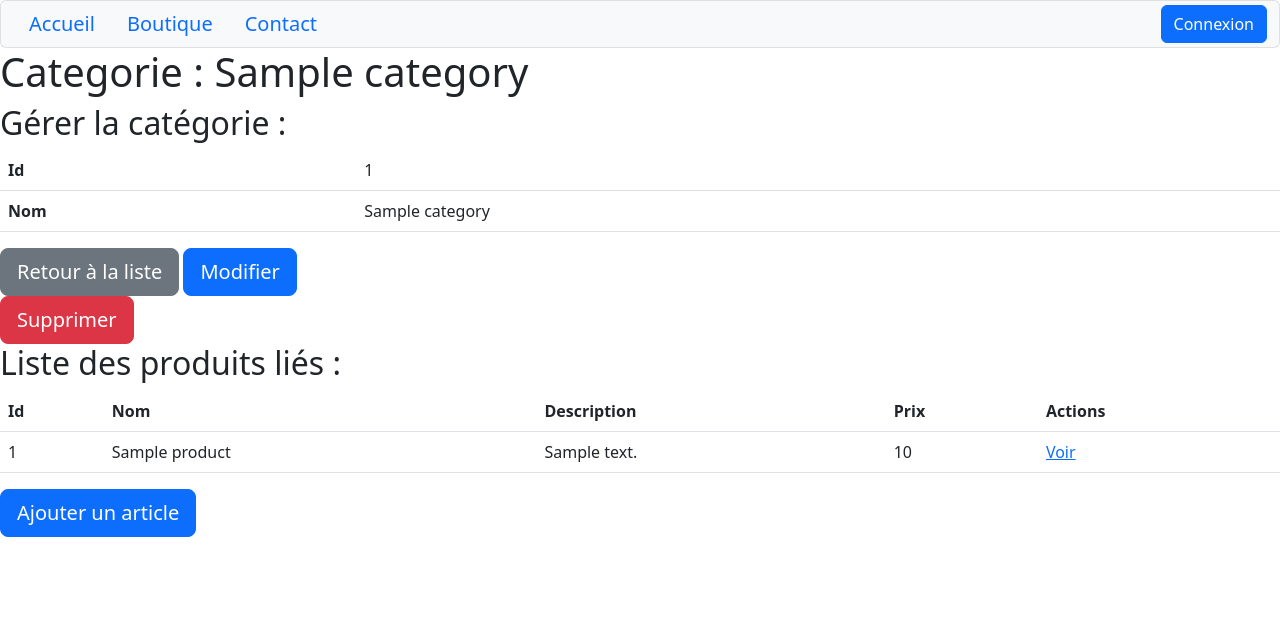
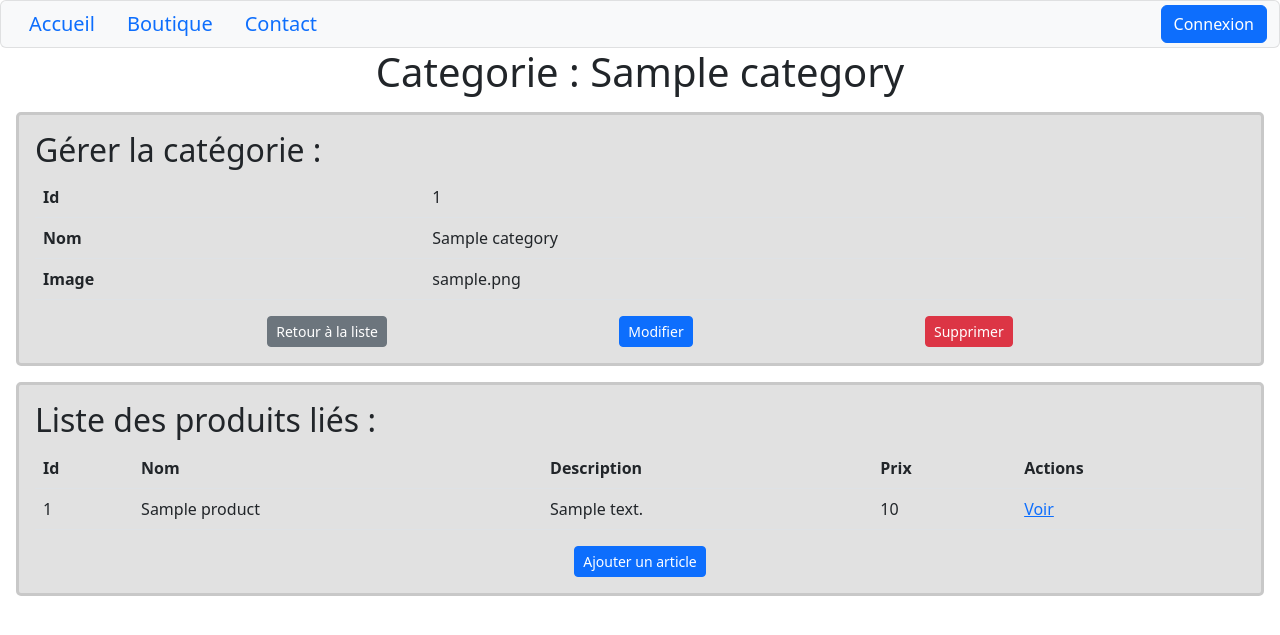
Before and after one commit to LaureDominguez/boutique_v2, a Symfony app: template templates/category/show.html.twig in a window 1280 px wide. Shown: the top 635 px of the page. Run offline with Twig, Linux system fonts and the light colour scheme; the template is opened without the code that fills it: most values are stand-ins (such as "Sample title", 1, 10 or a date in 2020); some libraries are stand-ins or nearby versions.

Commit message:
added css to admin shop categories

```diff
--- a/public/asset/style.css
+++ b/public/asset/style.css
@@ -4,12 +4,12 @@
 }
 
 /*pour desactiver la scrollbar*/
-html,
+/* html,
 body {
     margin: 0;
     height: 100%;
     overflow: hidden
-}
+} */
 /* scrollbar de mort*/
 
 .loginPage{
@@ -21,7 +21,13 @@ body {
     text-align: center;
 }
 
-/* Home */
+/*************************All************************/
+
+h1{
+    text-align: center;
+}
+
+/************************* Home *********************/
 
 .home{
     min-width: 100%;
@@ -98,3 +104,27 @@ body {
 }
 
 /* end block-$ */
+
+
+/****************************** Shop Admin ***********************/
+
+.groupe-button-option{
+    display: flex;
+    justify-content: space-evenly;
+    align-items: center;
+    flex-wrap: wrap;
+}
+
+.add-button{
+    display: flex;
+    justify-content: space-around;
+}
+
+.block-category{
+    margin: 1rem;
+    padding: 1rem;
+    border-radius: 5px;
+    border-style: solid;
+    border-color: rgb(200, 200, 200);
+    background-color: rgb(225, 225, 225);
+}
--- a/src/Controller/CategoryController.php
+++ b/src/Controller/CategoryController.php
@@ -32,7 +32,7 @@ class CategoryController extends AbstractController
         if ($form->isSubmitted() && $form->isValid()) {
             $categoryRepository->save($category, true);
 
-            return $this->redirectToRoute('app_category_index', [], Response::HTTP_SEE_OTHER);
+            return $this->redirectToRoute('app_shop_admin', [], Response::HTTP_SEE_OTHER);
         }
 
         return $this->renderForm('category/new.html.twig', [
@@ -61,7 +61,7 @@ class CategoryController extends AbstractController
         if ($form->isSubmitted() && $form->isValid()) {
             $categoryRepository->save($category, true);
 
-            return $this->redirectToRoute('app_category_index', [], Response::HTTP_SEE_OTHER);
+            return $this->redirectToRoute('app_shop_admin', [], Response::HTTP_SEE_OTHER);
         }
 
         return $this->renderForm('category/edit.html.twig', [
@@ -77,6 +77,6 @@ class CategoryController extends AbstractController
             $categoryRepository->remove($category, true);
         }
 
-        return $this->redirectToRoute('app_category_index', [], Response::HTTP_SEE_OTHER);
+        return $this->redirectToRoute('app_shop_admin', [], Response::HTTP_SEE_OTHER);
     }
 }
--- a/templates/category/_delete_form.html.twig
+++ b/templates/category/_delete_form.html.twig
@@ -1,4 +1,4 @@
 <form method="post" action="{{ path('app_category_delete', {'id': category.id}) }}" onsubmit="return confirm('Êtes-vous sûr de vouloir supprimer cet objet ?');">
     <input type="hidden" name="_token" value="{{ csrf_token('delete' ~ category.id) }}">
-    <button class="btn btn-lg btn-danger">Supprimer</button>
+    <button class="btn btn-sm btn-danger">Supprimer</button>
 </form>
--- a/templates/category/_form.html.twig
+++ b/templates/category/_form.html.twig
@@ -1,4 +1,8 @@
 {{ form_start(form) }}
     {{ form_widget(form) }}
-    <button class="btn">{{ button_label|default('Save') }}</button>
+    <div class="groupe-button-option">
+        <a class="btn btn-sm btn-secondary" href="{{ path('app_shop_admin') }}">Retour à la liste</a>
+        <button class="btn btn-sm btn-primary">{{ button_label|default('Valider') }}</button>
+        {{ include('category/_delete_form.html.twig') }}
+    </div>
 {{ form_end(form) }}
--- a/templates/category/index.html.twig
+++ b/templates/category/index.html.twig
@@ -10,6 +10,7 @@
             <tr>
                 <th>Id</th>
                 <th>Name</th>
+                <th>Img</th>
                 <th>actions</th>
             </tr>
         </thead>
@@ -17,6 +18,7 @@
         {% for category in categories %}
             <tr>
                 <td>{{ category.id }}</td>
+                *<td>{{ category.img }}</td>
                 <td>{{ category.name }}</td>
                 <td>
                     <a href="{{ path('app_category_show', {'id': category.id}) }}">show</a>
--- a/templates/category/show.html.twig
+++ b/templates/category/show.html.twig
@@ -4,7 +4,7 @@
 
 {% block body %}
     <h1>Categorie : {{ category.name }}</h1>
-    <div>
+    <div class="block-category">
         <h2>Gérer la catégorie :</h2>
 
         <table class="table">
@@ -17,17 +17,23 @@
                     <th>Nom</th>
                     <td>{{ category.name }}</td>
                 </tr>
+                <tr>
+                    <th>Image</th>
+                    <td>{{ category.img }}</td>
+                </tr>
             </tbody>
         </table>
 
-        <a class="btn btn-lg btn-secondary" href="{{ path('app_shop_admin') }}">Retour à la liste</a>
+        <div class="groupe-button-option">
+            <a class="btn btn-sm btn-secondary" href="{{ path('app_shop_admin') }}">Retour à la liste</a>
 
-        <a class="btn btn-lg btn-primary" href="{{ path('app_category_edit', {'id': category.id}) }}">Modifier</a>
+            <a class="btn btn-sm btn-primary" href="{{ path('app_category_edit', {'id': category.id}) }}">Modifier</a>
 
             {{ include('category/_delete_form.html.twig') }}
         </div>
+    </div>
 
-    <div>
+    <div class="block-category">
         <h2>Liste des produits liés :</h2>
         <table class="table">
             <thead>
@@ -57,7 +63,8 @@
             {% endfor %}
             </tbody>
         </table>
-
-        <a class="btn btn-lg btn-primary" href="{{ path('app_product_new') }}">Ajouter un article</a>
+        <div class="add-button">
+            <a class="btn btn-sm btn-primary" href="{{ path('app_product_new') }}">Ajouter un article</a>
+        </div>
     </div>
 {% endblock %}
--- a/templates/product/_delete_form.html.twig
+++ b/templates/product/_delete_form.html.twig
@@ -1,4 +1,4 @@
-<form method="post" action="{{ path('app_product_delete', {'id': product.id}) }}" onsubmit="return confirm('Are you sure you want to delete this item?');">
+<form method="post" action="{{ path('app_product_delete', {'id': product.id}) }}" onsubmit="return confirm('Êtes-vous sûr de vouloir supprimer cet article ?');">
     <input type="hidden" name="_token" value="{{ csrf_token('delete' ~ product.id) }}">
-    <button class="btn">Delete</button>
+    <button class="btn btn-sm btn-danger">Supprimer</button>
 </form>
--- a/templates/product/_form.html.twig
+++ b/templates/product/_form.html.twig
@@ -1,4 +1,4 @@
 {{ form_start(form) }}
     {{ form_widget(form) }}
-    <button class="btn">{{ button_label|default('Save') }}</button>
+    <button class="btn btn-sm btn-primary">{{ button_label|default('Valider') }}</button>
 {{ form_end(form) }}
--- a/templates/product/edit.html.twig
+++ b/templates/product/edit.html.twig
@@ -5,9 +5,9 @@
 {% block body %}
     <h1>Edit Product</h1>
 
-    {{ include('product/_form.html.twig', {'button_label': 'Update'}) }}
+    {{ include('product/_form.html.twig', {'button_label': 'Modifier'}) }}
 
-    <a href="{{ path('app_product_index') }}">back to list</a>
+    <a class="btn btn-sm btn-secondary" href="{{ path('app_product_index') }}">Retour à la liste</a>
 
     {{ include('product/_delete_form.html.twig') }}
 {% endblock %}
--- a/templates/product/index.html.twig
+++ b/templates/product/index.html.twig
@@ -37,5 +37,5 @@
         </tbody>
     </table>
 
-    <a href="{{ path('app_product_new') }}">Ajouter un article</a>
+    <a class="btn btn-sm btn-primary" href="{{ path('app_product_new') }}">Ajouter un article</a>
 {% endblock %}
--- a/templates/product/new.html.twig
+++ b/templates/product/new.html.twig
@@ -1,11 +1,11 @@
 {% extends 'base.html.twig' %}
 
-{% block title %}New Product{% endblock %}
+{% block title %}Nouveau produit{% endblock %}
 
 {% block body %}
-    <h1>Create new Product</h1>
+    <h1>Créez un nouveau produit</h1>
 
     {{ include('product/_form.html.twig') }}
 
-    <a href="{{ path('app_product_index') }}">back to list</a>
+    <a class="btn btn-sm btn-secondary" href="{{ path('app_product_index') }}">Retour à la liste</a>
 {% endblock %}
```
Also changed, not shown: migrations/Version20221018081735.php (added, +31 -0 lines), src/Entity/Category.php (+15 -0 lines), src/Form/CategoryType.php (+10 -1 lines), src/Form/ProductType.php (+18 -4 lines), templates/category/edit.html.twig (+5 -7 lines), templates/category/new.html.twig (+8 -6 lines), templates/product/show.html.twig (+6 -6 lines), templates/shop_admin/index.html.twig (+42 -9 lines). Lines whose indentation alone changed are shown as unchanged.
